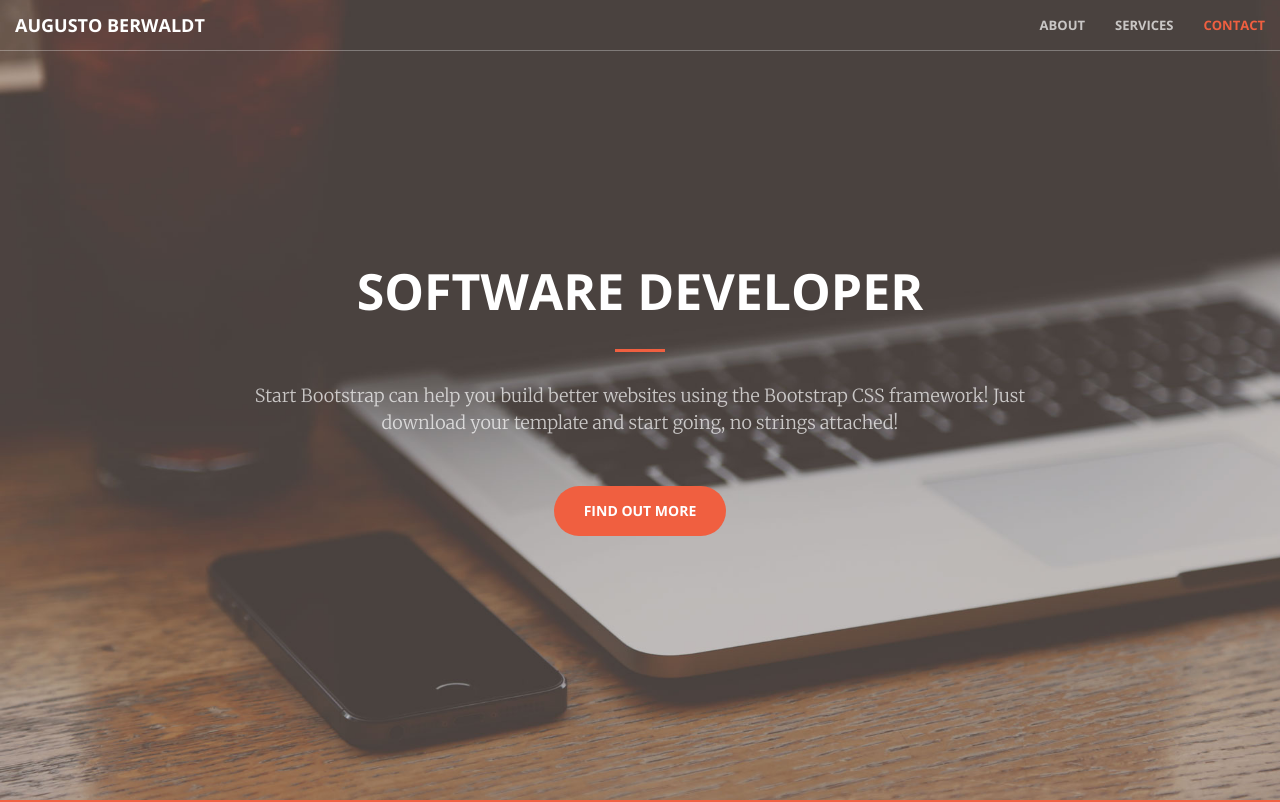
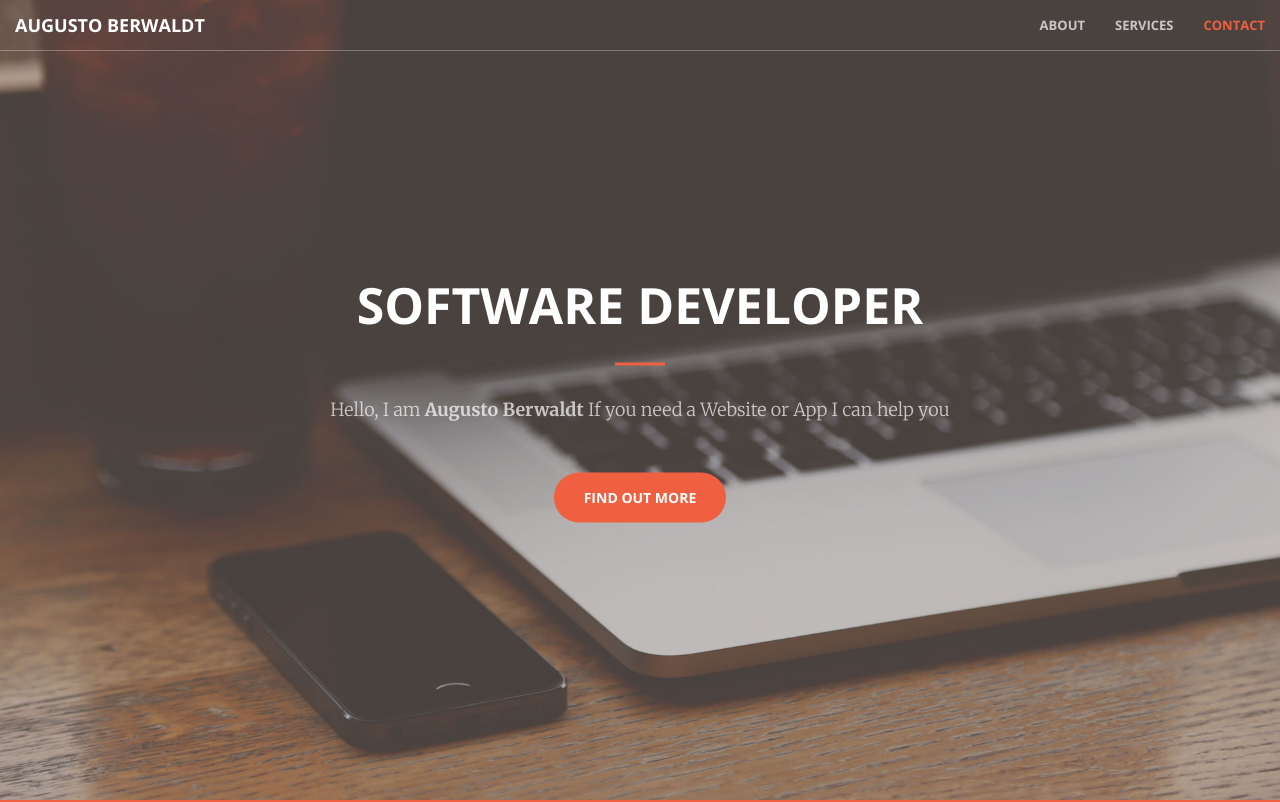
Before and after one commit to augustoberwaldt/augustoberwaldt.github.io, a website: page index.html in a window 1280 px wide. Shown: the top 802 px of the page. Drawn offline with nearby package versions, Linux system fonts and the light colour scheme.

Commit message:
FEA: subtitle

```diff
--- a/index.html
+++ b/index.html
@@ -73,7 +73,8 @@
 
                 <h1 id="homeHeading">SOFTWARE DEVELOPER</h1>
                 <hr>
-                <p>Start Bootstrap can help you build better websites using the Bootstrap CSS framework! Just download your template and start going, no strings attached!</p>
+                <p> Hello, I am <b>Augusto Berwaldt </b>
+                If you need a Website or App I can help you</p>
                 <a href="#about" class="btn btn-primary btn-xl page-scroll">Find Out More</a>
             </div>
         </div>
```
